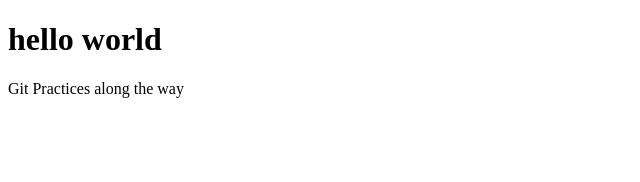
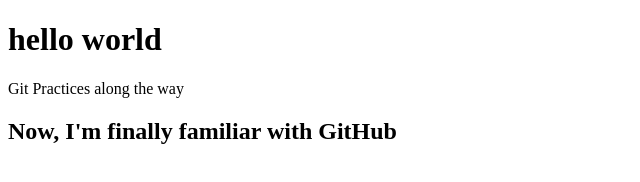
Before and after one commit to cedrick13bienvenue/git-one, a plain HTML site: page index.html in a window 1280 px wide. Shown: the whole page, without its empty margins (0-640 px from the left). Drawn offline with Linux system fonts and the light colour scheme.

Commit message:
New h2 was addeed

```diff
--- a/index.html
+++ b/index.html
@@ -7,5 +7,6 @@
 <body>
     <h1>hello world</h1>
     <p>Git Practices along the way</p>
+    <h2>Now, I'm finally familiar with GitHub</h2>
 </body>
 </html>
```
